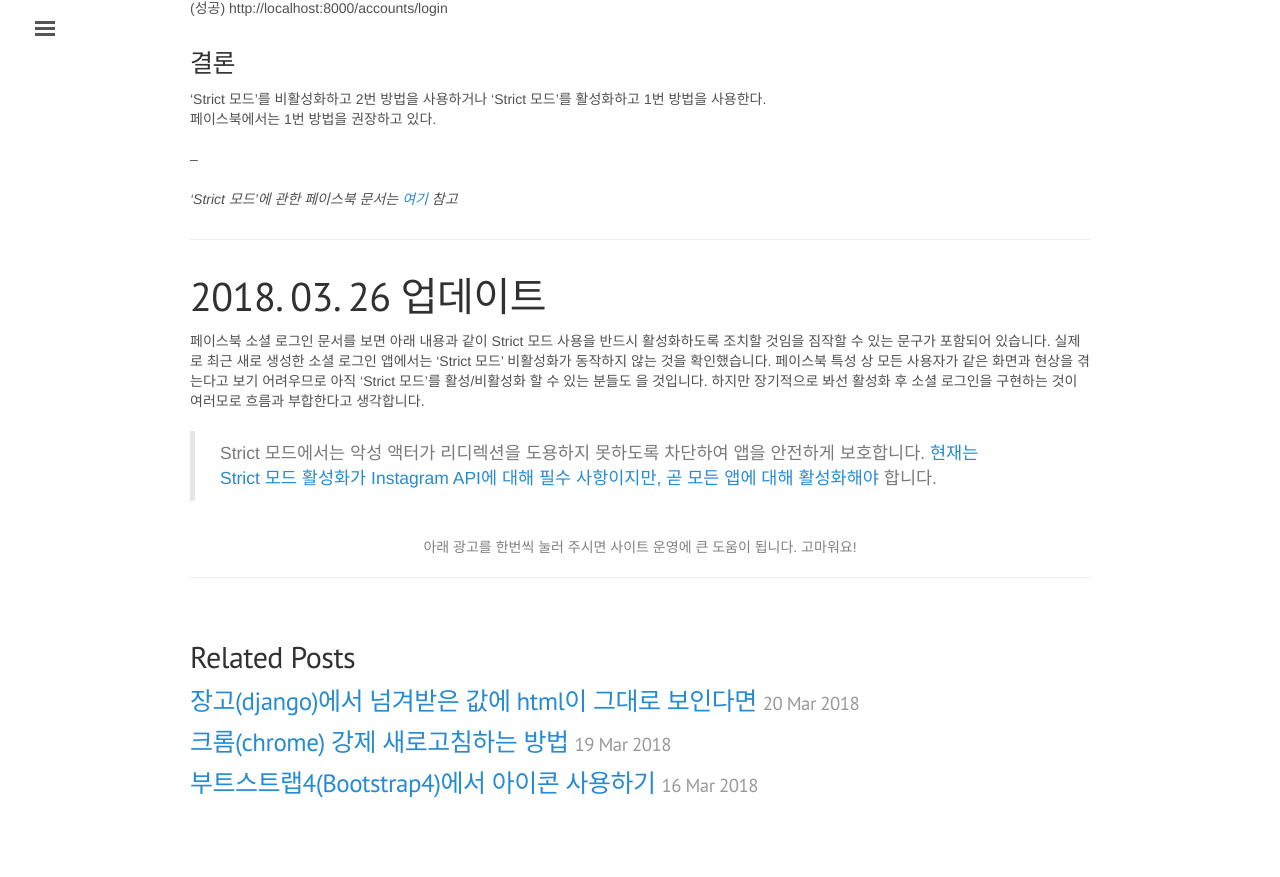
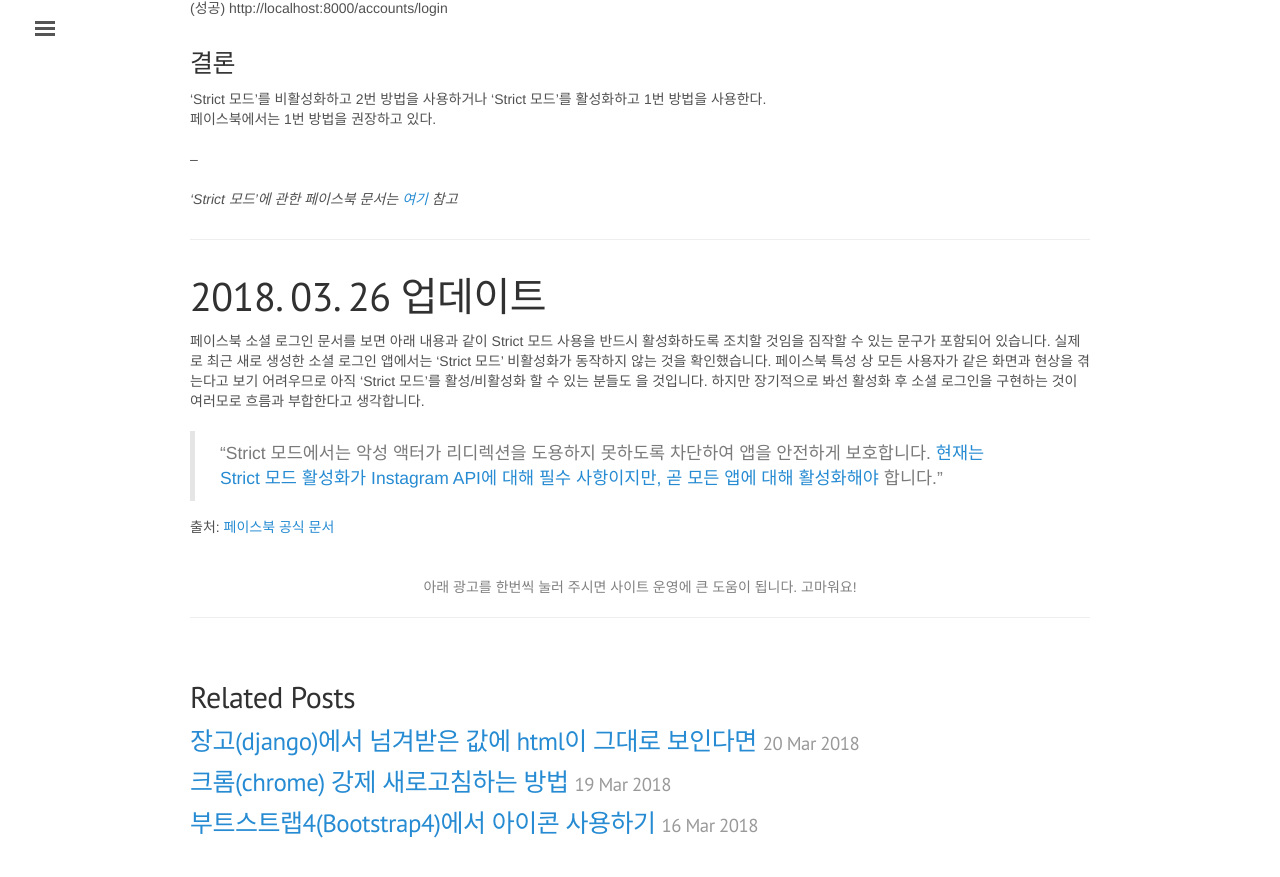
Before and after one commit to jwkcp/jwkcp.github.com, a Jekyll site: the page built from _posts/2017-10-19-social-login-facebook-strictmode.md, in a window 1280 px wide and 900 px high, scrolled down 874 px. Shown: the top 877 px of the window. Built offline with Jekyll 4.4.1, drawn with Linux system fonts in a browser that asks for light colours; comment, search, counter and statistics services are not loaded.

Commit message:
인용 부호 추가

```diff
--- a/_posts/2017-10-19-social-login-facebook-strictmode.md
+++ b/_posts/2017-10-19-social-login-facebook-strictmode.md
@@ -43,4 +43,6 @@ comments: true
 # 2018. 03. 26 업데이트
 페이스북 소셜 로그인 문서를 보면 아래 내용과 같이 Strict 모드 사용을 반드시 활성화하도록 조치할 것임을 짐작할 수 있는 문구가 포함되어 있습니다. 실제로 최근 새로 생성한 소셜 로그인 앱에서는 'Strict 모드' 비활성화가 동작하지 않는 것을 확인했습니다. 페이스북 특성 상 모든 사용자가 같은 화면과 현상을 겪는다고 보기 어려우므로 아직 'Strict 모드'를 활성/비활성화 할 수 있는 분들도 을 것입니다. 하지만 장기적으로 봐선 활성화 후 소셜 로그인을 구현하는 것이 여러모로 흐름과 부합한다고 생각합니다.
 
-> Strict 모드에서는 악성 액터가 리디렉션을 도용하지 못하도록 차단하여 앱을 안전하게 보호합니다. [현재는 Strict 모드 활성화가 Instagram API에 대해 필수 사항이지만, 곧 모든 앱에 대해 활성화해야](https://developers.facebook.com/docs/facebook-login/security/#surfacearea) 합니다.
+> "Strict 모드에서는 악성 액터가 리디렉션을 도용하지 못하도록 차단하여 앱을 안전하게 보호합니다. [현재는 Strict 모드 활성화가 Instagram API에 대해 필수 사항이지만, 곧 모든 앱에 대해 활성화해야](https://developers.facebook.com/docs/facebook-login/security/#surfacearea) 합니다."
+
+출처: [페이스북 공식 문서](https://developers.facebook.com/docs/facebook-login/security/#surfacearea)
```
